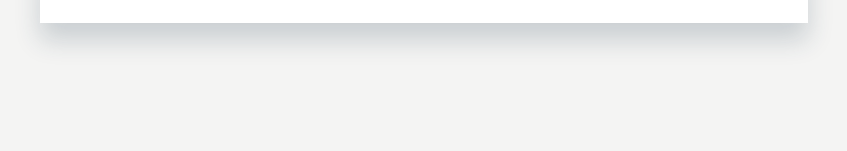
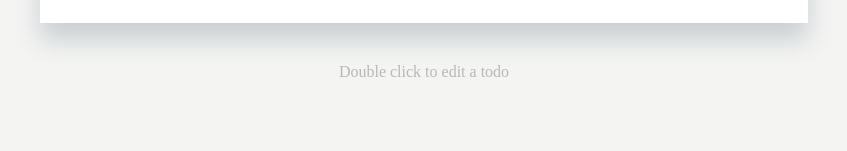
Before and after one commit to AleksandrRuzaev/Todos, a React app: page / in a window 1280 px wide. Shown: the part 149-300 px from the top of the page, without its empty margins (216-1063 px from the left). Built offline with nearby package versions, Linux system fonts and the light colour scheme.

Commit message:
Refactor styles

```diff
--- a/src/components/strings.ts
+++ b/src/components/strings.ts
@@ -15,6 +15,9 @@ const STRINGS = {
         Count: '{0} items left',
         CountSingle: '{0} item left',
     },
+    TodosHint: {
+        Hint: 'Double click to edit a todo',
+    },
 };
 
 export { STRINGS };
--- a/src/components/todo-item/todo-item.scss
+++ b/src/components/todo-item/todo-item.scss
@@ -28,6 +28,10 @@
         border: 1px solid v.$color-medium-gray;
         border-radius: 50%;
 
+        &:hover {
+            cursor: pointer;
+        }
+
         &--empty {
             width: 42px;
         }
--- a/src/components/todos-footer/todos-footer.scss
+++ b/src/components/todos-footer/todos-footer.scss
@@ -21,7 +21,7 @@
         background-color: v.$color-white;
         color: v.$color-medium-gray;
 
-        &:hover {
+        &:hover, &:active {
             color: v.$color-dark-pink;
 
             border-color: v.$color-dark-pink;
--- a/src/components/todos/todos.scss
+++ b/src/components/todos/todos.scss
@@ -30,4 +30,13 @@
         -moz-box-shadow: 0px 17px 26px 0px rgba(34, 60, 80, 0.2);
         box-shadow: 0px 17px 26px 0px rgba(34, 60, 80, 0.2);
     }
+
+    &__hint {
+        display: flex;
+        justify-content: center;
+
+        margin: 2.5rem 2rem;
+
+        color: v.$color-medium-gray;
+    }
 }
--- a/src/components/todos/todos.tsx
+++ b/src/components/todos/todos.tsx
@@ -136,6 +136,7 @@ export class Todos extends React.Component<{}, ITodosState> {
                         />
                     )}
                 </div>
+                <div className="todos__hint">{STRINGS.TodosHint.Hint}</div>
             </div>
         );
     }
```
